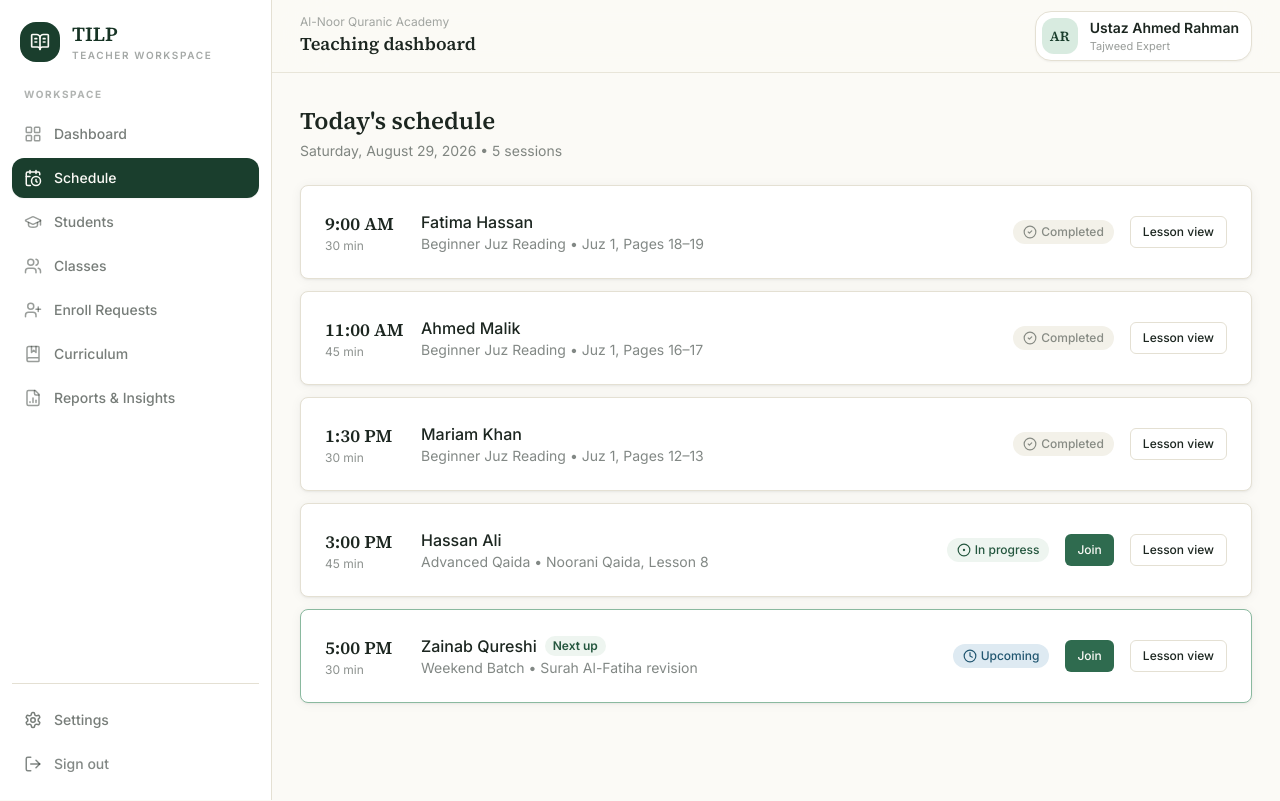
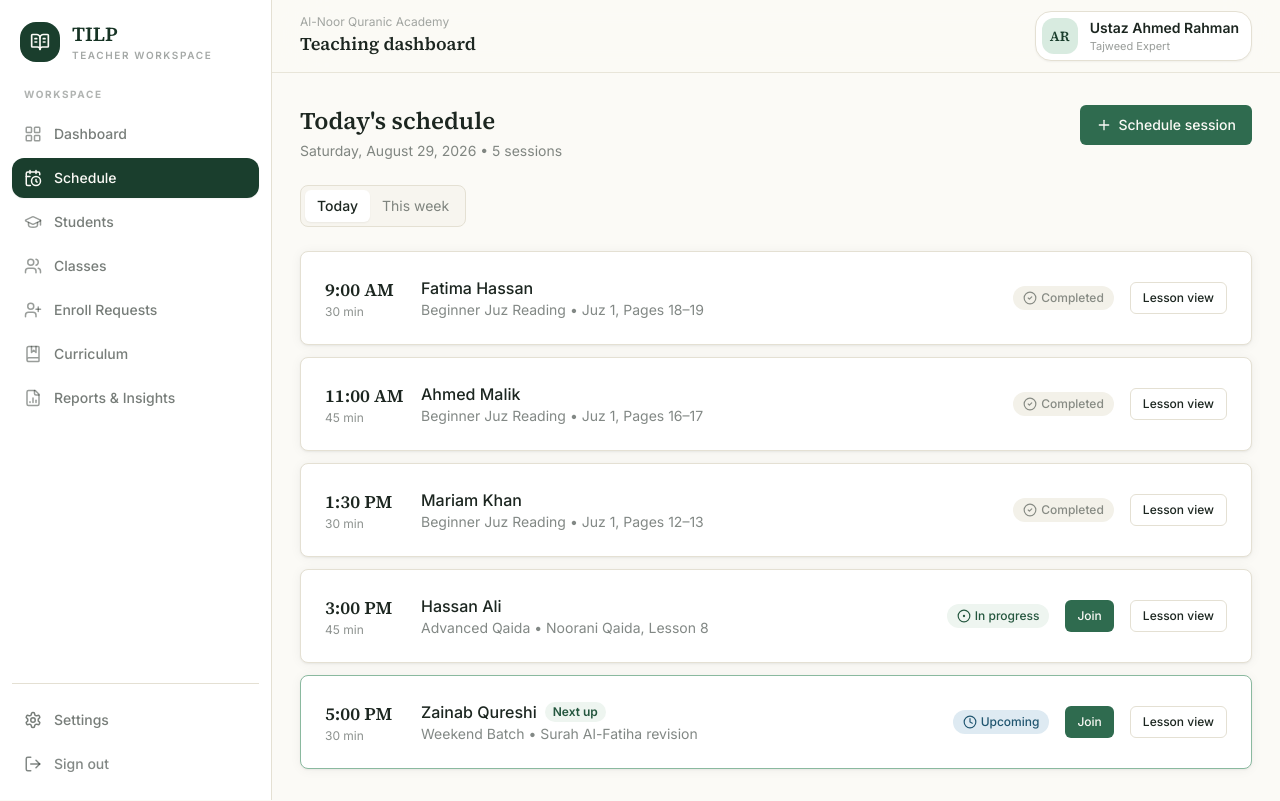
Before and after one commit to gux-htm/QuranLMS, a React (Vite) app: page /teacher/schedule in a window 1280 px wide. Built offline with nearby package versions, Linux system fonts and the light colour scheme.

Commit message:
feat: add session scheduler and weekly schedule view

```diff
--- a/src/pages/teacher/Schedule.tsx
+++ b/src/pages/teacher/Schedule.tsx
@@ -1,109 +1,26 @@
-import { CheckCircle2, CircleDot, Clock } from 'lucide-react'
+import { useMemo, useState } from 'react'
+import { CheckCircle2, CircleDot, Clock, Plus, CalendarDays } from 'lucide-react'
 import { Card } from '@/components/ui/Card'
 import { Button } from '@/components/ui/Button'
 import { TEACHER_SCHEDULE, today } from '@/lib/mockData'
-import { format } from 'date-fns'
+import { addDays, format, startOfWeek } from 'date-fns'
 import { useNavigate } from 'react-router-dom'
-
+import { useAppStore } from '@/lib/store'
+import { ScheduleSessionModal } from '@/components/teacher/ScheduleSessionModal'
 type SessionStatus = 'completed' | 'in-progress' | 'upcoming'
-
-const statusStyles: Record<SessionStatus, { label: string; className: string }> = {
-  completed: { label: 'Completed', className: 'bg-paper-dim text-ink/50' },
-  'in-progress': { label: 'In progress', className: 'bg-green-50 text-green-700' },
-  upcoming: { label: 'Upcoming', className: 'bg-sky-100 text-sky-700' },
+const statusStyles: Record<SessionStatus, { label: string; className: string }> = { completed: { label: 'Completed', className: 'bg-paper-dim text-ink/50' }, 'in-progress': { label: 'In progress', className: 'bg-green-50 text-green-700' }, upcoming: { label: 'Upcoming', className: 'bg-sky-100 text-sky-700' } }
+export function TeacherSchedule() {
+  const navigate = useNavigate(); const { scheduledSessions } = useAppStore(); const [view, setView] = useState<'today' | 'week'>('today'); const [modalOpen, setModalOpen] = useState(false); const now = new Date()
+  const allSessions = useMemo(() => [...TEACHER_SCHEDULE, ...scheduledSessions], [scheduledSessions])
+  const withStatus = (session: any) => { const start = new Date(`${session.date}T${session.time}`); const end = new Date(start.getTime() + session.duration * 60000); const status: SessionStatus = now >= end ? 'completed' : now >= start ? 'in-progress' : 'upcoming'; return { ...session, start, status } }
+  const todaysSchedule = allSessions.filter((s) => s.date === format(today, 'yyyy-MM-dd')).sort((a,b) => a.time.localeCompare(b.time)).map(withStatus)
+  const nextSessionId = todaysSchedule.find((s) => s.status === 'upcoming')?.id
+  const joinSession = (session: any) => { if (session.meetUrl) window.open(session.meetUrl, '_blank'); navigate(`/teacher/schedule/${session.id}`) }
+  const SessionCard = ({ session }: { session: any }) => { const status = statusStyles[session.status]; const isNext = session.id === nextSessionId; return <Card className={isNext ? 'border-green-300' : undefined}><div className="flex flex-wrap items-center gap-4"><div className="w-20 shrink-0"><div className="font-display text-lg font-semibold text-ink">{format(session.start, 'h:mm a')}</div><div className="text-xs text-ink/50">{session.duration} min</div></div><div className="min-w-0 flex-1"><div className="flex items-center gap-2"><span className="font-medium text-ink">{session.studentName ?? session.className}</span>{isNext && <span className="rounded-full bg-green-50 px-2 py-0.5 text-xs font-semibold text-green-700">Next up</span>}</div><div className="text-sm text-ink/55">{session.className} • {session.lessonTitle}</div></div><span className={`inline-flex items-center gap-1 rounded-full px-2.5 py-1 text-xs font-medium ${status.className}`}>{session.status === 'completed' ? <CheckCircle2 className="h-3.5 w-3.5" /> : session.status === 'in-progress' ? <CircleDot className="h-3.5 w-3.5" /> : <Clock className="h-3.5 w-3.5" />}{status.label}</span>{session.status !== 'completed' && <Button size="sm" onClick={() => joinSession(session)}>Join</Button>}{TEACHER_SCHEDULE.some((item) => item.id === session.id) && <Button size="sm" variant="outline" onClick={() => navigate(`/teacher/sessions/${session.id}/lesson`)}>Lesson view</Button>}</div></Card> }
+  const weekStart = startOfWeek(today, { weekStartsOn: 1 }); const weekDays = Array.from({ length: 7 }, (_, i) => addDays(weekStart, i))
+  return <div className="space-y-6"><div className="flex flex-wrap items-start justify-between gap-4"><div><h1 className="font-display text-2xl font-semibold text-ink">{view === 'today' ? "Today's schedule" : 'This week'}</h1><p className="mt-1 text-sm text-ink/55">{view === 'today' ? `${format(today, 'EEEE, MMMM d, yyyy')} • ${todaysSchedule.length} sessions` : 'Sessions for the current week'}</p></div><Button onClick={() => setModalOpen(true)}><Plus className="mr-1.5 h-4 w-4" />Schedule session</Button></div>
+    <div className="inline-flex rounded-lg border border-line bg-paper-dim/50 p-1"><button onClick={() => setView('today')} className={`rounded-md px-3 py-1.5 text-sm ${view === 'today' ? 'bg-white font-medium text-ink shadow-sm' : 'text-ink/55'}`}>Today</button><button onClick={() => setView('week')} className={`rounded-md px-3 py-1.5 text-sm ${view === 'week' ? 'bg-white font-medium text-ink shadow-sm' : 'text-ink/55'}`}>This week</button></div>
+    {view === 'today' ? (todaysSchedule.length === 0 ? <Card><div className="py-6 text-center"><CalendarDays className="mx-auto mb-2 h-7 w-7 text-ink/35" /><p className="text-sm text-ink/55">No classes scheduled today.</p></div></Card> : <div className="space-y-3">{todaysSchedule.map((session) => <SessionCard key={session.id} session={session} />)}</div>) : <div className="space-y-5">{weekDays.map((day) => { const key = format(day, 'yyyy-MM-dd'); const sessions = allSessions.filter((s) => s.date === key).sort((a,b) => a.time.localeCompare(b.time)).map(withStatus); return <section key={key} className="space-y-2"><h2 className="font-display text-lg font-semibold text-ink">{format(day, 'EEEE, MMM d')}</h2>{sessions.length ? sessions.map((session) => <SessionCard key={session.id} session={session} />) : <div className="rounded-lg border border-dashed border-line px-4 py-3 text-sm text-ink/45">No sessions</div>}</section> })}</div>}
+    <ScheduleSessionModal open={modalOpen} onClose={() => setModalOpen(false)} />
+  </div>
 }
-
-export function TeacherSchedule() {
-  const navigate = useNavigate()
-  const now = new Date()
-
-  const joinSession = (session: { id: string; meetUrl: string }) => {
-    // Open Google Meet in a new tab, and today's lesson (resume point) in this tab
-    window.open(session.meetUrl, '_blank')
-    navigate(`/teacher/schedule/${session.id}`)
-  }
-
-  const todaysSchedule = TEACHER_SCHEDULE
-    .filter((s) => s.date === format(today, 'yyyy-MM-dd'))
-    .sort((a, b) => a.time.localeCompare(b.time))
-    .map((session) => {
-      const start = new Date(`${session.date}T${session.time}`)
-      const end = new Date(start.getTime() + session.duration * 60000)
-      const status: SessionStatus = now >= end ? 'completed' : now >= start ? 'in-progress' : 'upcoming'
-      return { ...session, start, status }
-    })
-
-  const nextSessionId = todaysSchedule.find((s) => s.status === 'upcoming')?.id
-
-  return (
-    <div className="space-y-6">
-      <div>
-        <h1 className="font-display text-2xl font-semibold text-ink">Today's schedule</h1>
-        <p className="mt-1 text-sm text-ink/55">
-          {format(today, 'EEEE, MMMM d, yyyy')} • {todaysSchedule.length} sessions
-        </p>
-      </div>
-
-      {todaysSchedule.length === 0 ? (
-        <Card>
-          <p className="text-sm text-ink/55">No classes scheduled today.</p>
-        </Card>
-      ) : (
-        <div className="space-y-3">
-          {todaysSchedule.map((session) => {
-            const status = statusStyles[session.status]
-            const isNext = session.id === nextSessionId
-            return (
-              <Card key={session.id} className={isNext ? 'border-green-300' : undefined}>
-                <div className="flex flex-wrap items-center gap-4">
-                  <div className="w-20 shrink-0">
-                    <div className="font-display text-lg font-semibold text-ink">
-                      {format(session.start, 'h:mm a')}
-                    </div>
-                    <div className="text-xs text-ink/50">{session.duration} min</div>
-                  </div>
-
-                  <div className="min-w-0 flex-1">
-                    <div className="flex items-center gap-2">
-                      <span className="font-medium text-ink">{session.studentName}</span>
-                      {isNext && (
-                        <span className="rounded-full bg-green-50 px-2 py-0.5 text-xs font-semibold text-green-700">
-                          Next up
-                        </span>
-                      )}
-                    </div>
-                    <div className="text-sm text-ink/55">
-                      {session.className} • {session.lessonTitle}
-                    </div>
-                  </div>
-
-                  <span
-                    className={`inline-flex items-center gap-1 rounded-full px-2.5 py-1 text-xs font-medium ${status.className}`}
-                  >
-                    {session.status === 'completed' ? (
-                      <CheckCircle2 className="h-3.5 w-3.5" />
-                    ) : session.status === 'in-progress' ? (
-                      <CircleDot className="h-3.5 w-3.5" />
-                    ) : (
-                      <Clock className="h-3.5 w-3.5" />
-                    )}
-                    {status.label}
-                  </span>
-
-                  {session.status !== 'completed' && (
-                    <Button size="sm" onClick={() => joinSession(session)}>
-                      Join
-                    </Button>
-                  )}
-                  <Button size="sm" variant="outline" onClick={() => navigate(`/teacher/sessions/${session.id}/lesson`)}>
-                    Lesson view
-                  </Button>
-                </div>
-              </Card>
-            )
-          })}
-        </div>
-      )}
-    </div>
-  )
-}
```
